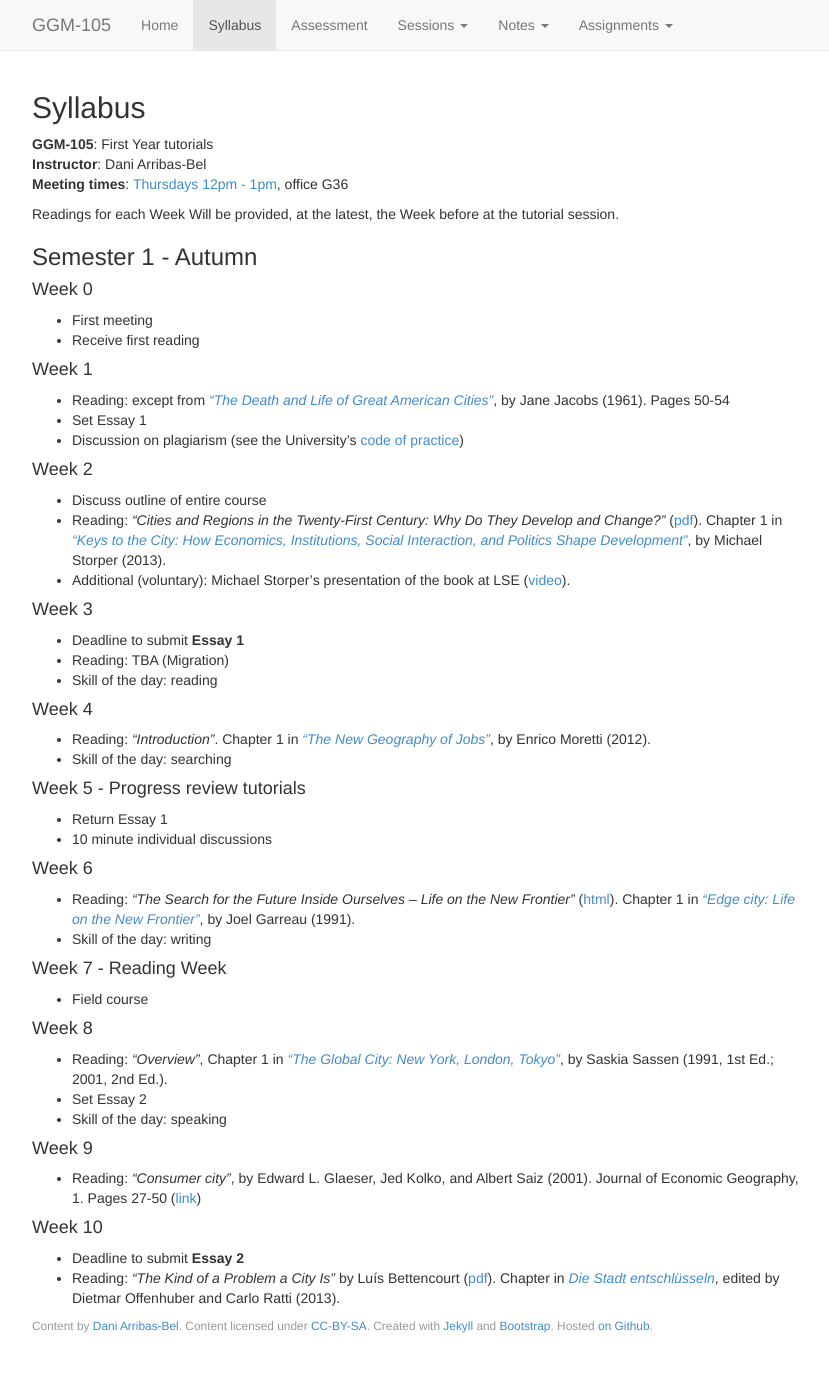
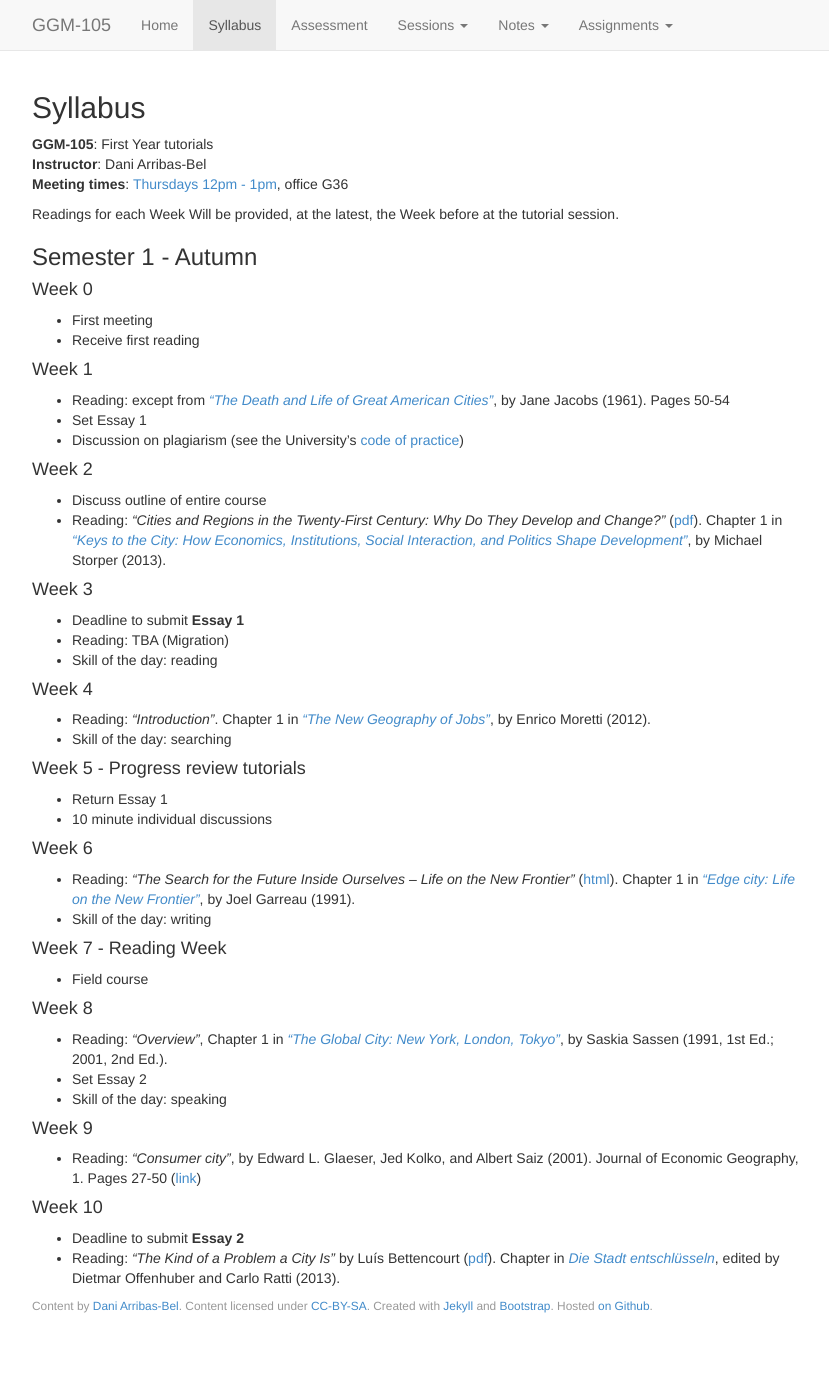
Before and after one commit to darribas/GGM-105_14-15, a Jekyll site: the page built from syllabus.md, in a window 1280 px wide. Shown: the whole page, without its empty margins (223-1052 px from the left). Built offline with Jekyll 4.4.1, drawn with Linux system fonts in a browser that asks for light colours; nearby versions of some CDN libraries.

Commit message:
Removing Storper video from syllabus since it's gone to its session page

```diff
--- a/syllabus.md
+++ b/syllabus.md
@@ -32,8 +32,6 @@ Jacobs (1961). Pages 50-54
 * Discuss outline of entire course
 * Reading: *"Cities and Regions in the Twenty-First Century: Why Do They Develop and Change?"* ([pdf](http://press.princeton.edu/chapters/i10022.pdf)). Chapter 1 in [*"Keys to the City: How Economics, Institutions,
   Social Interaction, and Politics Shape Development"*](http://press.princeton.edu/titles/10022.html), by Michael Storper (2013).
-* Additional (voluntary): Michael Storper's presentation of the book at LSE
-  ([video](http://www.lse.ac.uk/newsAndMedia/videoAndAudio/channels/publicLecturesAndEvents/player.aspx?id=2065)).
 
 #### Week 3
 
```
